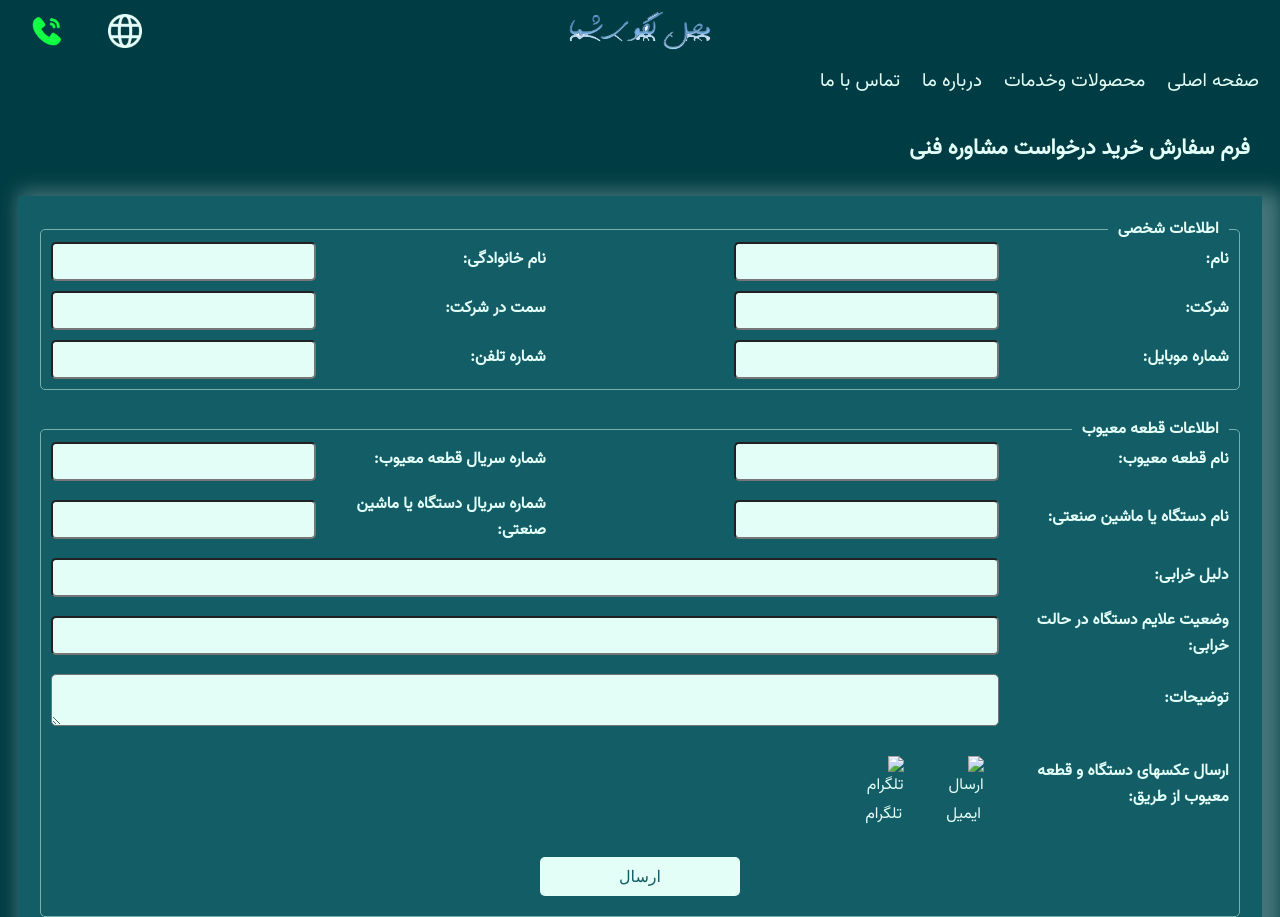
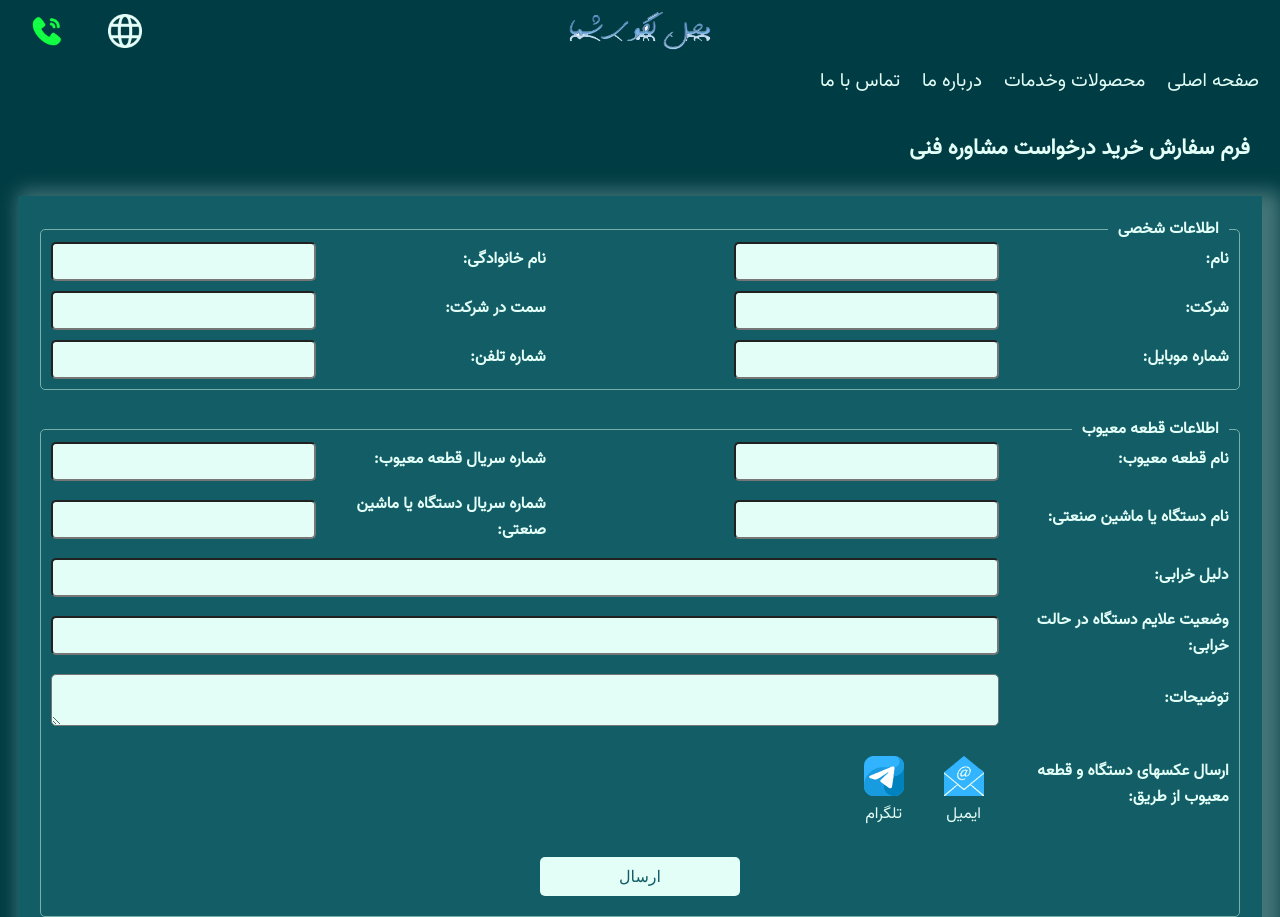
Before and after one commit to stuom58/K-K-K, a plain HTML site: page form_email.html in a window 1280 px wide. Shown: the top 917 px of the page. Drawn offline with nearby package versions, Linux system fonts and the light colour scheme; some packages are replaced by stand-ins of ours; the site is published under a folder, as on GitHub Pages, so addresses that start at the root find nothing; a script that the page names is missing.

Commit message:
Update form_email.html
ss

```diff
--- a/form_email.html
+++ b/form_email.html
@@ -90,11 +90,11 @@
         <label class="label_send_img">ارسال عکسهای دستگاه و قطعه معیوب از طریق:</label>
         <div class="social-links">
           <a href="https://mail.google.com/mail/?view=cm&fs=1&to=nasri@gmail.com&su=ارسال عکس فرم&body=لطفاً عکسها و اطلاعات خود را ارسال کنید." class="social-link" target="_blank">
-            <img src="/email1.png" alt="ارسال ایمیل">
+            <img src="./email1.png" alt="ارسال ایمیل">
              ایمیل
           </a>
           <a href="https://t.me/yourusername" class="social-link" target="_blank">
-            <img src="/telegram_2504941.svg" alt="تلگرام">
+            <img src="./telegram_2504941.svg" alt="تلگرام">
              تلگرام
           </a>
         </div>
```
